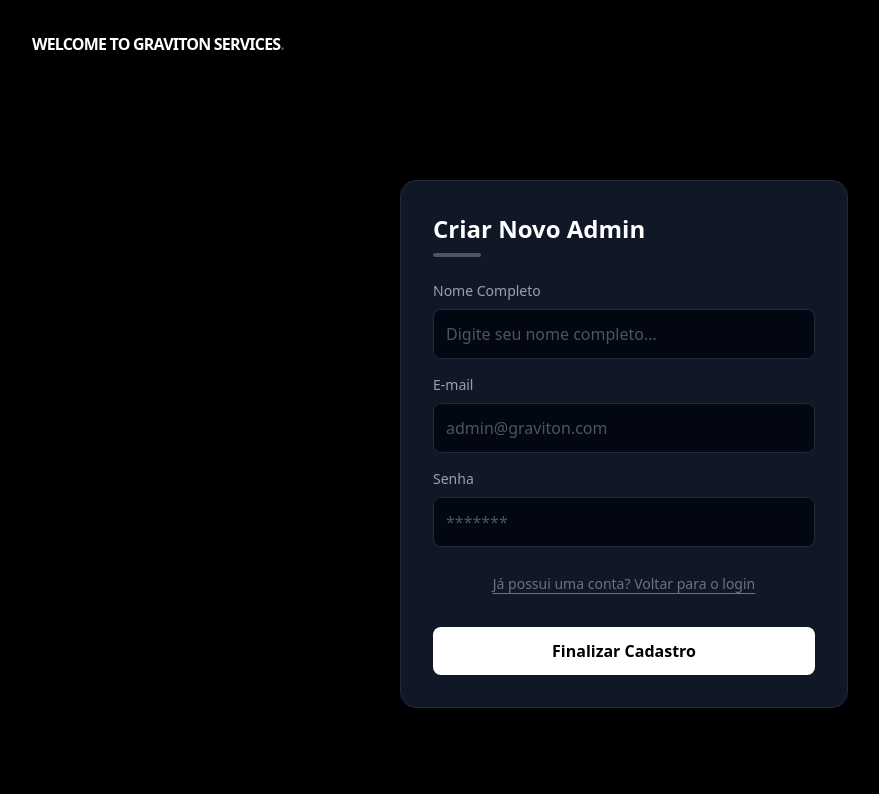
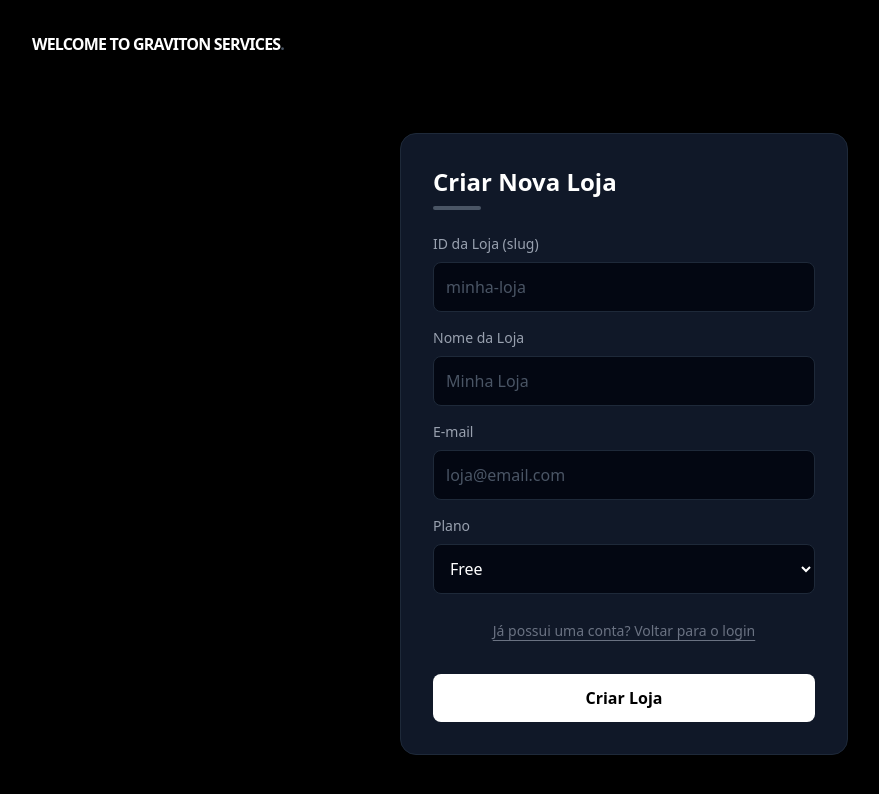
Before and after one commit to gabrielmonteiro902/front-end-ecommercegraviton, a React (Vite) app: page / in a window 1280 px wide. Shown: the top 794 px of the page, without its empty margins (16-895 px from the left). Built offline with nearby package versions, Linux system fonts and the light colour scheme.

Commit message:
refactor: update authentication flow to use session state, add select input component, and implement logout logic

```diff
--- a/src/components/form.tsx
+++ b/src/components/form.tsx
@@ -74,5 +74,28 @@ export default function FormularioAgendamento({ title, buttonLabel = "Confirmar"
   );
 }
 
+interface SelectProps {
+  label: string;
+  value: string;
+  onChange: (e: React.ChangeEvent<HTMLSelectElement>) => void;
+  options: { value: string; label: string }[];
+}
+
+const SelectField = ({ label, value, onChange, options }: SelectProps) => (
+  <div className="flex flex-col gap-2 w-full">
+    <label className="text-sm font-medium text-gray-400">{label}</label>
+    <select
+      value={value}
+      onChange={onChange}
+      className="rounded-lg border border-gray-800 bg-gray-950 p-3 text-white outline-none focus:border-gray-200 transition-all"
+    >
+      {options.map((opt) => (
+        <option key={opt.value} value={opt.value}>{opt.label}</option>
+      ))}
+    </select>
+  </div>
+);
+
 FormularioAgendamento.Input = InputField;
-FormularioAgendamento.InputPassword = InputPasswordField
+FormularioAgendamento.InputPassword = InputPasswordField;
+FormularioAgendamento.Select = SelectField;
--- a/src/pages/WelcomePage.tsx
+++ b/src/pages/WelcomePage.tsx
@@ -1,101 +1,152 @@
-import "../index.css"
+import "../index.css";
 import Form from "../components/form";
 import { useState } from "react";
-import { supabase } from "../lib/supabaseClient";
 import { useAuth } from "../contexts/AuthContext";
 import { useNavigate } from "react-router-dom";
 import { AxiosError } from "axios";
 import { api } from "../services/api";
 
-
-
 export default function WelcomePage() {
     const navigate = useNavigate();
     const { login } = useAuth();
 
-  const [isLogin, setIsLogin] = useState<boolean>();
-  const [userName, setUserName] = useState("");
-  const [userEmail, setUserEmail] = useState("");
-  const [userPassword, setUserPassword] = useState("");
+    const [isLogin, setIsLogin] = useState<boolean>(false);
+
+    // campos de login
+    const [tenantId, setTenantId] = useState("");
+    const [loginEmail, setLoginEmail] = useState("");
+    const [loginPassword, setLoginPassword] = useState("");
+
+    // campos de criar tenant
+    const [tenantSlug, setTenantSlug] = useState("");
+    const [tenantName, setTenantName] = useState("");
+    const [tenantEmail, setTenantEmail] = useState("");
+    const [tenantPlan, setTenantPlan] = useState<"free" | "starter" | "pro" | "enterprise">("free");
+
+    const [error, setError] = useState("");
 
     const handleAuth = async (e: React.FormEvent) => {
         e.preventDefault();
-
-    const endpoint = isLogin ? '/login' : '/admins';
-
-    const payload = isLogin
-      ? { email_admin: userEmail, password_admin: userPassword }
-      : { name_admin: userName, email_admin: userEmail, password_admin: userPassword };
+        setError("");
 
         try {
-      const response = await api.post(endpoint, payload);
-
-      console.log(isLogin ? "Login ok!" : "Cadastro ok!")
-
+            if (isLogin) {
+                const response = await api.post(
+                    "/login",
+                    { email_admin: loginEmail, password_admin: loginPassword, tenant_id: tenantId },
+                    { headers: { "X-Tenant-ID": tenantId } }
+                );
                 login(response.data);
-      navigate("/graviton-home")
-
+                navigate("/graviton-home");
+            } else {
+                await api.post("/tenants", {
+                    id: tenantSlug,
+                    name: tenantName,
+                    email: tenantEmail,
+                    plan: tenantPlan,
+                });
+                setIsLogin(true);
+                setTenantId(tenantSlug);
+                setLoginEmail(tenantEmail);
+            }
         } catch (err) {
-      const error = err as AxiosError<{error: string}>;
-      console.log("Erro na autenticação:", error.response?.data?.error || "Erro de conexão");
+            const axiosErr = err as AxiosError<{ message?: string; error?: string }>;
+            setError(
+                axiosErr.response?.data?.message ||
+                axiosErr.response?.data?.error ||
+                "Erro de conexão"
+            );
         }
-  }
+    };
 
     return (
         <div className="flex min-h-screen w-full flex-col bg-black">
-      {/* Header original preservado */}
             <div className="items-start justify-start px-12 py-8">
                 <h1 className="font-bold text-white tracking-tighter">
                     WELCOME TO GRAVITON SERVICES<span className="text-gray-600">.</span>
                 </h1>
             </div>
 
-      {/* Área do Formulário Híbrido */}
             <div className="flex flex-1 items-center justify-center p-6">
                 <Form
-          title={isLogin ? "Entrar na Conta" : "Criar Novo Admin"}
-          buttonLabel={isLogin ? "Acessar Sistema" : "Finalizar Cadastro"}
+                    title={isLogin ? "Entrar na Loja" : "Criar Nova Loja"}
+                    buttonLabel={isLogin ? "Acessar Sistema" : "Criar Loja"}
                     onSubmit={handleAuth}
                 >
-          {/* CAMPO DINÂMICO: Só aparece se o modo NÃO for Login */}
-          {!isLogin && (
+                    {isLogin ? (
+                        <>
                             <Form.Input
-              label="Nome Completo"
-              placeholder="Digite seu nome completo..."
-              value={userName}
-              onChange={(e) => setUserName(e.target.value)}
+                                label="ID da Loja"
+                                placeholder="minha-loja"
+                                value={tenantId}
+                                onChange={(e) => setTenantId(e.target.value)}
                             />
-          )}
-
                             <Form.Input
                                 label="E-mail"
                                 type="email"
-            placeholder="admin@graviton.com"
-            value={userEmail}
-            onChange={(e) => setUserEmail(e.target.value)}
+                                placeholder="admin@loja.com"
+                                value={loginEmail}
+                                onChange={(e) => setLoginEmail(e.target.value)}
                             />
-
                             <Form.InputPassword
                                 label="Senha"
                                 placeholder="*******"
-            value={userPassword}
-            onChange={(e) => setUserPassword(e.target.value)}
+                                value={loginPassword}
+                                onChange={(e) => setLoginPassword(e.target.value)}
                             />
+                        </>
+                    ) : (
+                        <>
+                            <Form.Input
+                                label="ID da Loja (slug)"
+                                placeholder="minha-loja"
+                                value={tenantSlug}
+                                onChange={(e) => setTenantSlug(e.target.value)}
+                            />
+                            <Form.Input
+                                label="Nome da Loja"
+                                placeholder="Minha Loja"
+                                value={tenantName}
+                                onChange={(e) => setTenantName(e.target.value)}
+                            />
+                            <Form.Input
+                                label="E-mail"
+                                type="email"
+                                placeholder="loja@email.com"
+                                value={tenantEmail}
+                                onChange={(e) => setTenantEmail(e.target.value)}
+                            />
+                            <Form.Select
+                                label="Plano"
+                                value={tenantPlan}
+                                onChange={(e) => setTenantPlan(e.target.value as typeof tenantPlan)}
+                                options={[
+                                    { value: "free", label: "Free" },
+                                    { value: "starter", label: "Starter" },
+                                    { value: "pro", label: "Pro" },
+                                    { value: "enterprise", label: "Enterprise" },
+                                ]}
+                            />
+                        </>
+                    )}
 
-          {/* BOTÃO DE ALTERNÂNCIA (Toggle) */}
+                    {error && (
+                        <p className="text-sm text-red-500 text-center">{error}</p>
+                    )}
+
                     <div className="mt-2 text-center">
                         <button
                             type="button"
-              onClick={() => setIsLogin(!isLogin)}
+                            onClick={() => { setIsLogin(!isLogin); setError(""); }}
                             className="text-sm text-gray-500 hover:text-white transition-all cursor-pointer underline underline-offset-4"
                         >
                             {isLogin
-                ? 'Ainda não tem um acesso? Cadastre-se aqui'
-                : 'Já possui uma conta? Voltar para o login'}
+                                ? "Ainda não tem uma loja? Crie aqui"
+                                : "Já possui uma conta? Voltar para o login"}
                         </button>
                     </div>
                 </Form>
             </div>
         </div>
-  )
+    );
 }
--- a/src/services/api.ts
+++ b/src/services/api.ts
@@ -1,5 +1,20 @@
 import axios from 'axios';
 
 export const api = axios.create({
-    baseURL:  'http://localhost:3000/v1'
-})
+    baseURL: 'http://localhost:8000/api/v1',
+    headers: {
+        'Content-Type': 'application/json',
+        'Accept': 'application/json',
+    },
+});
+
+api.interceptors.request.use((config) => {
+    const raw = sessionStorage.getItem('graviton_session');
+    if (raw) {
+        const session = JSON.parse(raw);
+        if (session?.access_token) {
+            config.headers.Authorization = `Bearer ${session.access_token}`;
+        }
+    }
+    return config;
+});
--- a/src/types/database.ts
+++ b/src/types/database.ts
@@ -1,17 +1,20 @@
-export interface Database {
-    public: {
-      Tables: {
-        admins: {
-          Row: {
-            id: string
-            name_admin: string
-            email_admin: string
-            password_admin: string
-            created_at: string
-          }
-          Insert: { /* ... */ }
-          Update: { /* ... */ }
-        }
-      }
-    }
-  }
+export interface AuthSession {
+    access_token: string;
+    token_type: string;
+    expires_in: number;
+    tenant_id: string;
+}
+
+export interface Admin {
+    id: string;
+    name_admin: string;
+    email_admin: string;
+    created_at: string;
+}
+
+export interface Tenant {
+    id: string;
+    name: string;
+    email: string;
+    plan: 'free' | 'starter' | 'pro' | 'enterprise';
+}
```
Also changed, not shown: src/contexts/AuthContext.tsx (+28 -25 lines), src/pages/HomePage.tsx (+19 -11 lines). Lines whose indentation alone changed are shown as unchanged.
